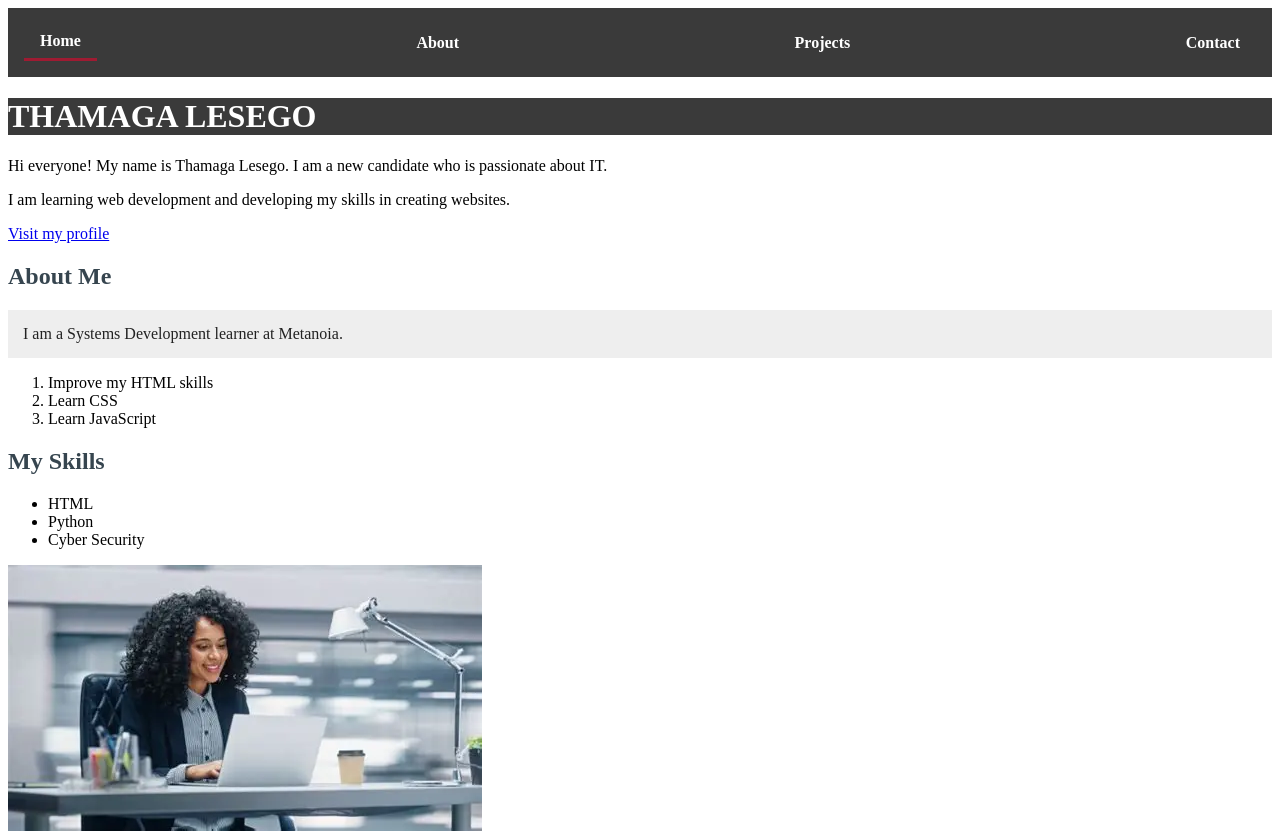
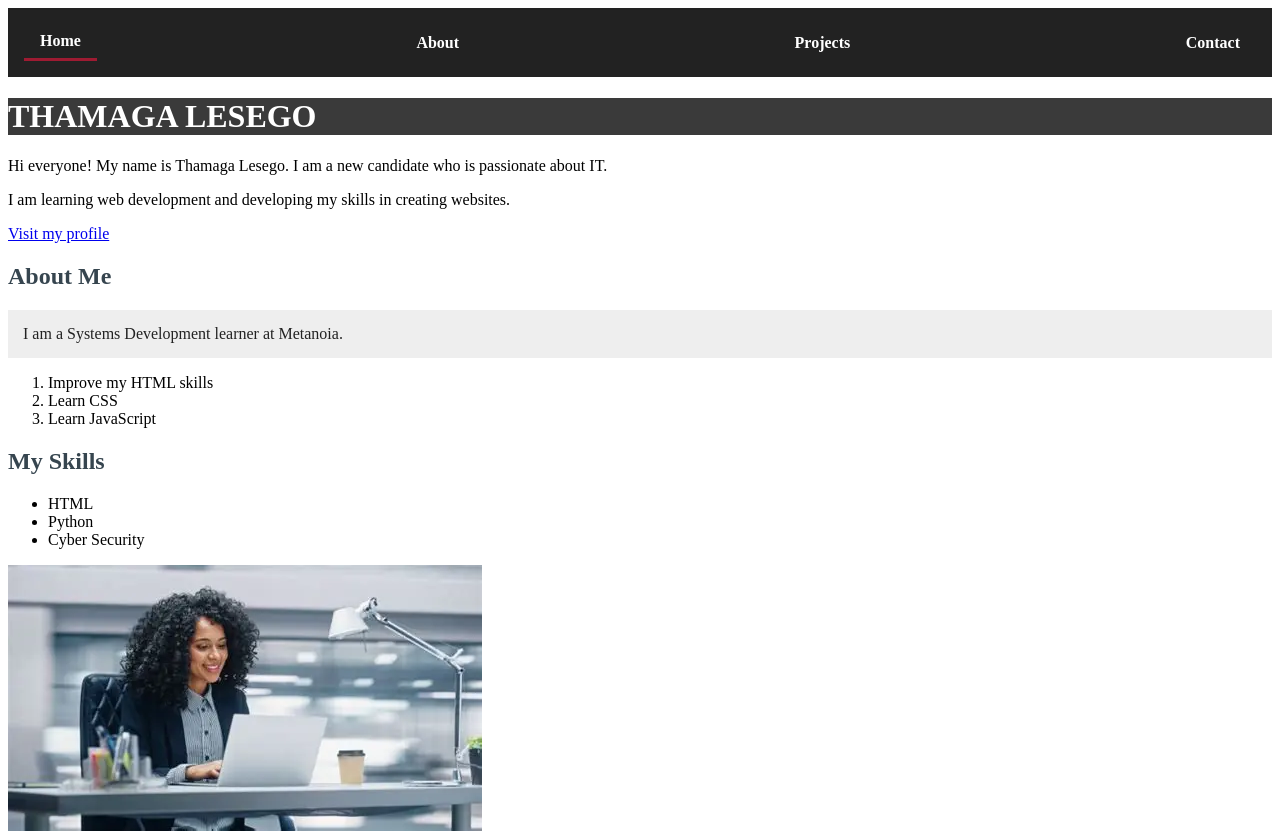
Before and after one commit to lesegothamaga648-create/week-activity2, a plain HTML site: page index.html in a window 1280 px wide. Shown: the top 834 px of the page. Drawn offline with Linux system fonts and the light colour scheme.

Commit message:
Darken nav bar for better contrast

```diff
--- a/style.css
+++ b/style.css
@@ -23,7 +23,7 @@ h2 {
 
 .navbar {
     display: flex;
-    background-color: #3a3a3a;
+    background-color: #222222;
     padding: 16px;
     justify-content: space-between;
     align-items: center;
```
